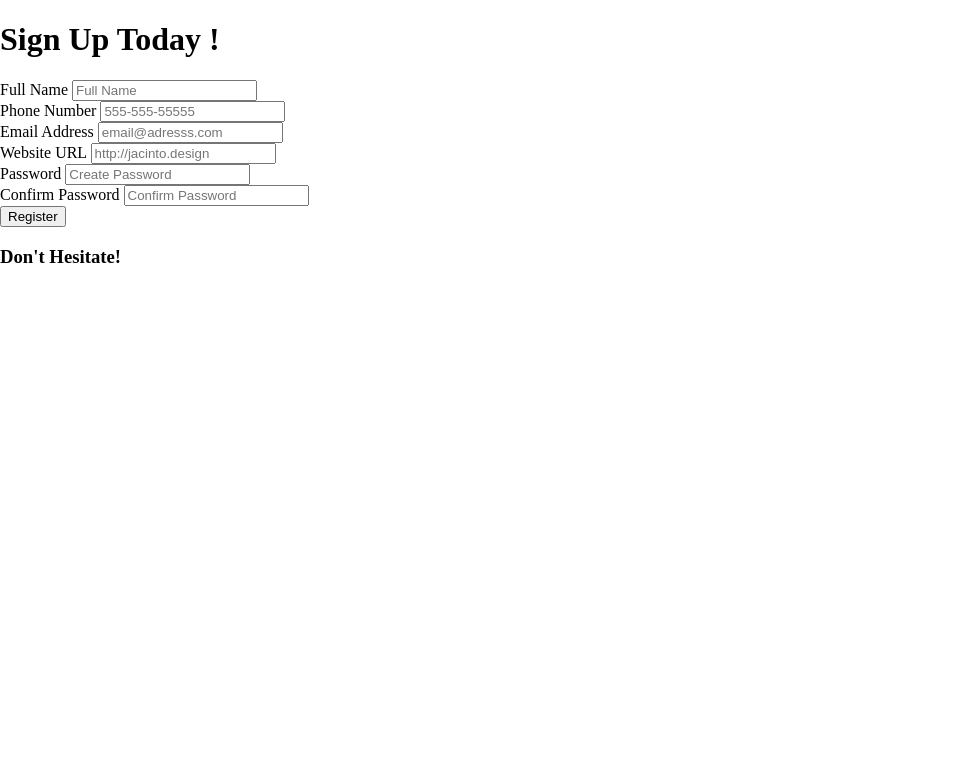
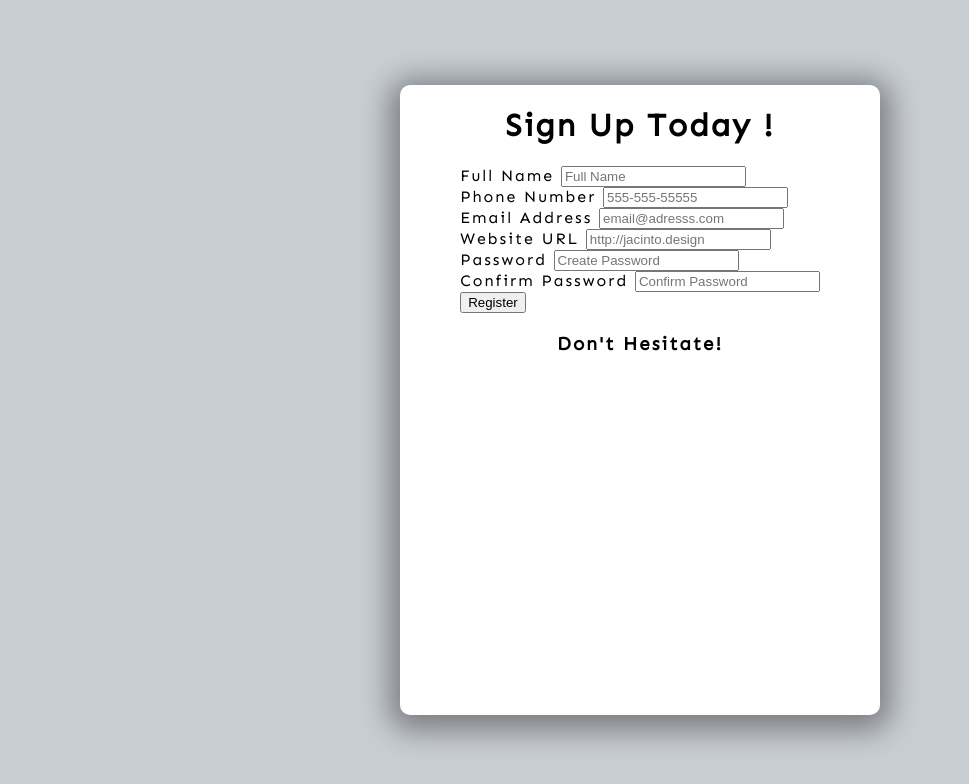
Before and after one commit to tol8901/form-validation, a plain HTML site: page index.html in a window 1280 px wide. Shown: the whole page, without its empty margins (0-969 px from the left). Drawn offline with Linux system fonts and the light colour scheme.

Commit message:
styling of the body and .container

```diff
--- a/style.css
+++ b/style.css
@@ -1,9 +1,26 @@
-
+@import url('https://fonts.googleapis.com/css2?family=Sen&display=swap');
 html {
-  box-sizing: border-box;
+    box-sizing: border-box;
 }
 
 body {
-  margin: 0;
-  min-height: 100vh;
+    margin: 0;
+    min-height: 100vh;
+    font-family: Sen, sans-serif;
+    letter-spacing: 2px;
+    display: flex;
+    justify-content: center;
+    align-items: center;
+    background: #c9ced3;
 }
+
+.container {
+    width: 480px;
+    height: 630px;
+    background: white;
+    display: flex;
+    flex-direction: column;
+    align-items: center;
+    border-radius: 10px;
+    box-shadow: 0 5px 30px 10px rgba(0, 0, 0, 0.4);
+}
```
